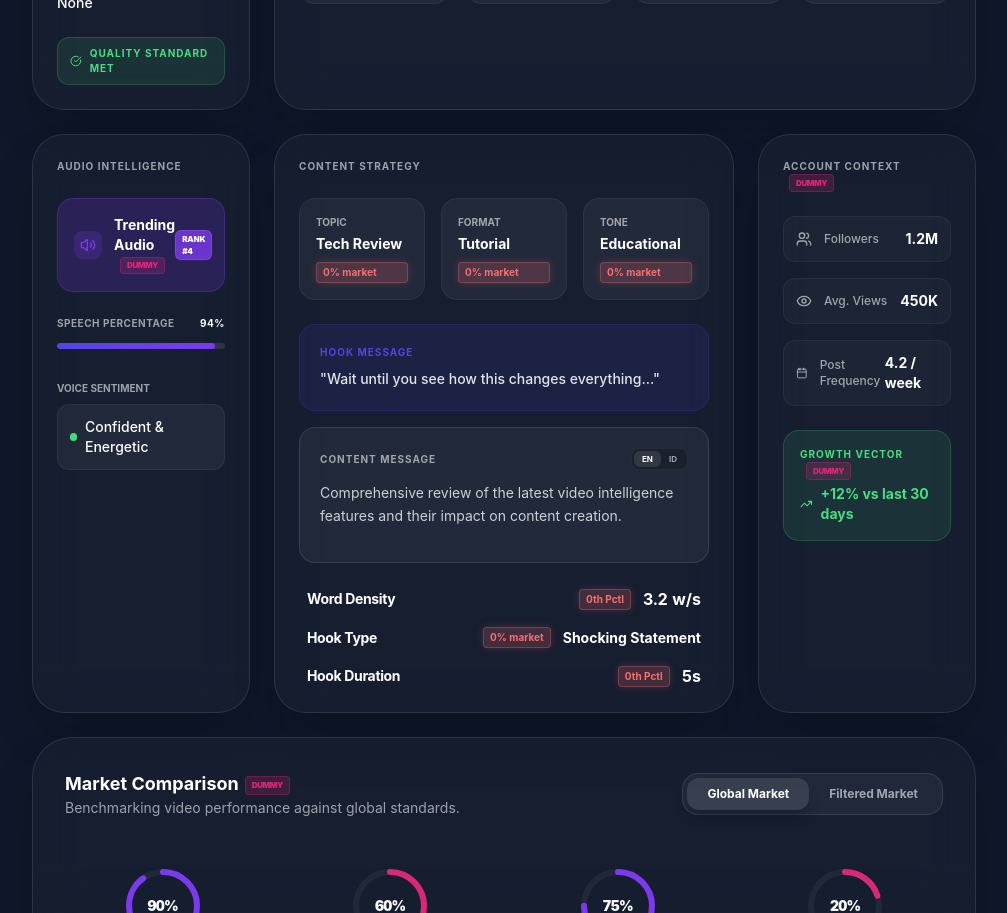
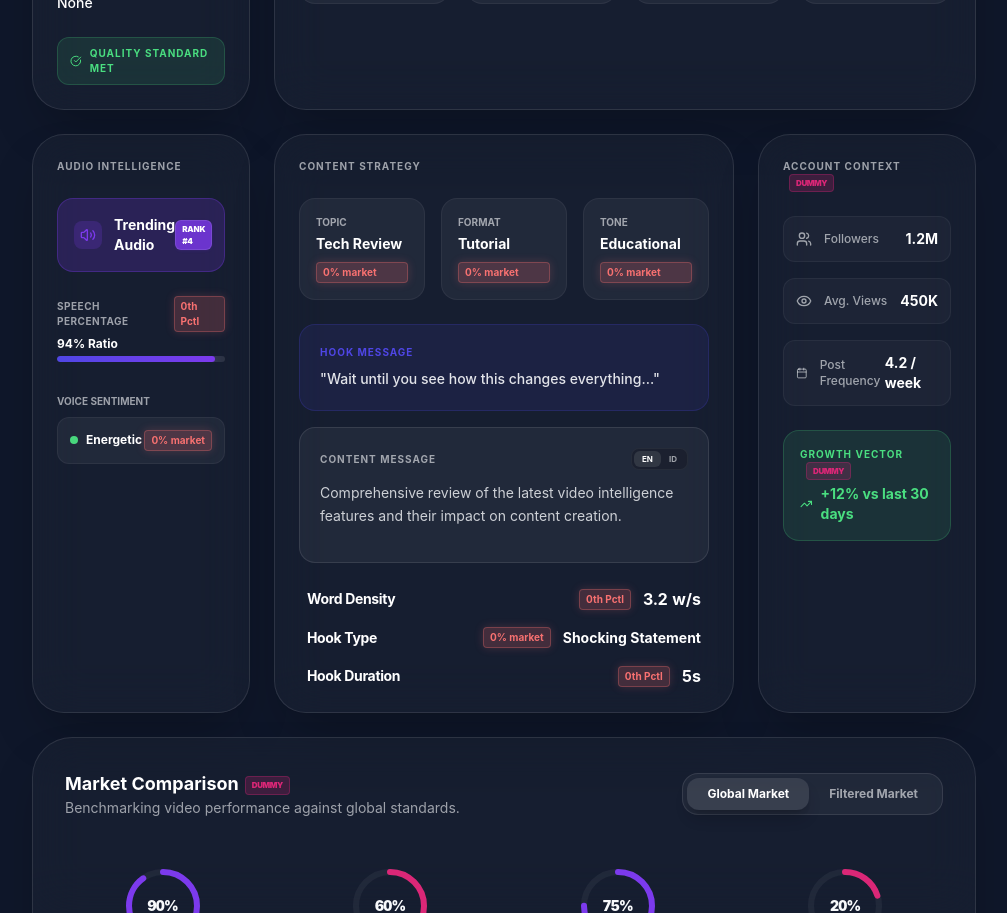
Before and after one commit to fathindifa26/frontend-content, a React (Vite) app: page / in a window 1280 px wide. Shown: the part 960-1873 px from the top of the page, without its empty margins (264-1271 px from the left). Built offline with nearby package versions, Linux system fonts and the light colour scheme.

Commit message:
all badges

```diff
--- a/src/components/common/MetricBadge.tsx
+++ b/src/components/common/MetricBadge.tsx
@@ -116,12 +116,12 @@ export function MetricBadge({
   const label = labelOverride || (type === "numeric" ? `${Math.round(val)}th Pctl` : `${Math.round(val)}% market`);
 
   return (
-    <div className="group relative">
+    <div className="group relative z-10 hover:z-20">
       <p className={`text-[10px] font-bold px-1.5 py-0.5 rounded border cursor-help transition-all duration-300 ${getColorClasses()}`}>
         {label}
       </p>
       {/* Tooltip */}
-      <div className="absolute bottom-full left-1/2 -translate-x-1/2 mb-2 w-48 p-2.5 bg-background/95 backdrop-blur-xl border border-white/10 rounded-xl shadow-2xl opacity-0 invisible group-hover:opacity-100 group-hover:visible transition-all duration-300 z-50 pointer-events-none">
+      <div className="absolute bottom-full left-1/2 -translate-x-1/2 mb-2 w-48 p-2.5 bg-background/95 backdrop-blur-xl border border-white/10 rounded-xl shadow-2xl opacity-0 invisible group-hover:opacity-100 group-hover:visible transition-all duration-300 z-[100] pointer-events-none">
         {getTooltipContent()}
       </div>
     </div>
--- a/src/components/upload/AudioIntelligence.tsx
+++ b/src/components/upload/AudioIntelligence.tsx
@@ -1,30 +1,41 @@
 import { motion } from "motion/react";
-import { Volume2 } from "lucide-react";
+import { Volume2, Activity } from "lucide-react";
+import { MetricBadge } from "../common/MetricBadge";
 
 interface AudioIntelligenceProps {
   data?: any;
+  market?: any;
+  benchmarkType?: "frequency" | "views";
 }
 
-export function AudioIntelligence({ data }: AudioIntelligenceProps) {
+export function AudioIntelligence({ data, market, benchmarkType = "frequency" }: AudioIntelligenceProps) {
   const audio = data || {};
+  const m = market || {};
   const speechPercent = audio.speech_ratio !== undefined ? Math.round(audio.speech_ratio * 100) : 94;
 
   return (
-    <div className="col-span-12 lg:col-span-3 glass-panel p-6 rounded-[32px] space-y-6">
+    <div className="col-span-12 lg:col-span-3 glass-panel p-6 rounded-[32px] space-y-6 relative hover:z-[60] transition-all duration-300">
        <h3 className="text-[10px] font-bold text-on-surface-variant uppercase tracking-widest">Audio Intelligence</h3>
        <div className="p-4 bg-tertiary/20 rounded-2xl border border-tertiary/30 flex items-center justify-between">
           <div className="flex items-center space-x-3">
              <div className="p-1.5 bg-tertiary/20 rounded-lg">
                 <Volume2 size={16} className="text-tertiary" />
              </div>
-             <span className="text-sm font-bold text-white">Trending Audio<span className="dummy-badge">Dummy</span></span>
+             <span className="text-sm font-bold text-white">Trending Audio</span>
           </div>
           <span className="text-[8px] bg-tertiary/80 text-white px-1.5 py-0.5 rounded-md font-black tracking-tight shadow-sm shadow-tertiary/10 border border-white/10 uppercase">Rank #4</span>
        </div>
        <div className="space-y-3">
-          <div className="flex justify-between text-[10px] font-bold text-on-surface-variant uppercase tracking-wider">
-             <span>Speech Percentage</span>
-             <span className="text-white">{speechPercent}%</span>
+          <div className="flex justify-between items-center mb-1">
+             <span className="text-[10px] font-bold text-on-surface-variant uppercase tracking-wider">Speech Percentage</span>
+             <MetricBadge
+                value={m.numeric?.speech_ratio?.percentile}
+                type="numeric"
+                benchmarkType={benchmarkType}
+             />
+          </div>
+          <div className="flex justify-between text-xs font-bold text-white mb-1">
+             <span>{speechPercent}% Ratio</span>
           </div>
           <div className="h-1.5 bg-white/10 rounded-full overflow-hidden">
              <motion.div
@@ -37,9 +48,21 @@ export function AudioIntelligence({ data }: AudioIntelligenceProps) {
        </div>
        <div className="pt-2">
           <p className="text-[10px] text-on-surface-variant uppercase font-bold mb-2">Voice Sentiment</p>
-          <div className="flex items-center space-x-2 bg-white/5 p-3 rounded-xl border border-white/5">
-             <div className="w-2 h-2 rounded-full bg-success animate-pulse" />
-             <p className="text-sm text-white font-medium capitalize">{audio.voice_sentiment || "Confident & Energetic"}</p>
+          <div className="flex items-center justify-between bg-white/5 p-3 rounded-xl border border-white/5">
+             <div className="flex items-center space-x-2">
+                <div className="w-2 h-2 rounded-full bg-success animate-pulse" />
+                <span className="text-xs font-bold text-white capitalize">{audio.voice_sentiment || "Energetic"}</span>
+             </div>
+             <MetricBadge
+                value={m.categorical?.voice_sentiment}
+                type="categorical"
+                benchmarkType={benchmarkType}
+                labelOverride={m.categorical?.voice_sentiment ? (
+                   benchmarkType === "frequency"
+                     ? `${Math.round(m.categorical.voice_sentiment.frequency.proportion)}% market`
+                     : `${(m.categorical.voice_sentiment.views.avg_views / 1000).toFixed(1)}k views`
+                ) : undefined}
+             />
           </div>
        </div>
     </div>
--- a/src/components/upload/ContentStrategy.tsx
+++ b/src/components/upload/ContentStrategy.tsx
@@ -24,7 +24,7 @@ export function ContentStrategy({ data, market, benchmarkType = "frequency" }: C
   };
 
   return (
-    <div className="col-span-12 lg:col-span-6 glass-panel p-6 rounded-[32px] space-y-6">
+    <div className="col-span-12 lg:col-span-6 glass-panel p-6 rounded-[32px] space-y-6 relative hover:z-[60] transition-all duration-300">
        <h3 className="text-[10px] font-bold text-on-surface-variant uppercase tracking-widest">Content Strategy</h3>
        <div className="grid grid-cols-3 gap-4">
           <div className="p-4 bg-white/5 rounded-2xl border border-white/5">
--- a/src/components/upload/TimelineCard.tsx
+++ b/src/components/upload/TimelineCard.tsx
@@ -12,7 +12,7 @@ export function TimelineCard({ data, market, benchmarkType = "frequency" }: Time
   const m = market || {};
 
   return (
-    <div className="col-span-12 lg:col-span-9 glass-panel p-6 rounded-[32px] space-y-6">
+    <div className="col-span-12 lg:col-span-9 glass-panel p-6 rounded-[32px] space-y-6 relative hover:z-[60] transition-all duration-300">
       <div className="flex items-center justify-between">
         <h3 className="text-[10px] font-bold text-on-surface-variant uppercase tracking-widest">Visual Timeline</h3>
         <div className="flex space-x-2">
--- a/src/components/views/UploadView.tsx
+++ b/src/components/views/UploadView.tsx
@@ -108,7 +108,11 @@ export function UploadView({ onUpload, isAnalyzing, data }: UploadViewProps) {
           market={market.positioning}
           benchmarkType={benchmarkType}
         />
-        <AudioIntelligence data={analysis.audio} />
+        <AudioIntelligence
+          data={analysis.audio}
+          market={market}
+          benchmarkType={benchmarkType}
+        />
         <ContentStrategy
           data={analysis.semantic}
           market={market}
```
